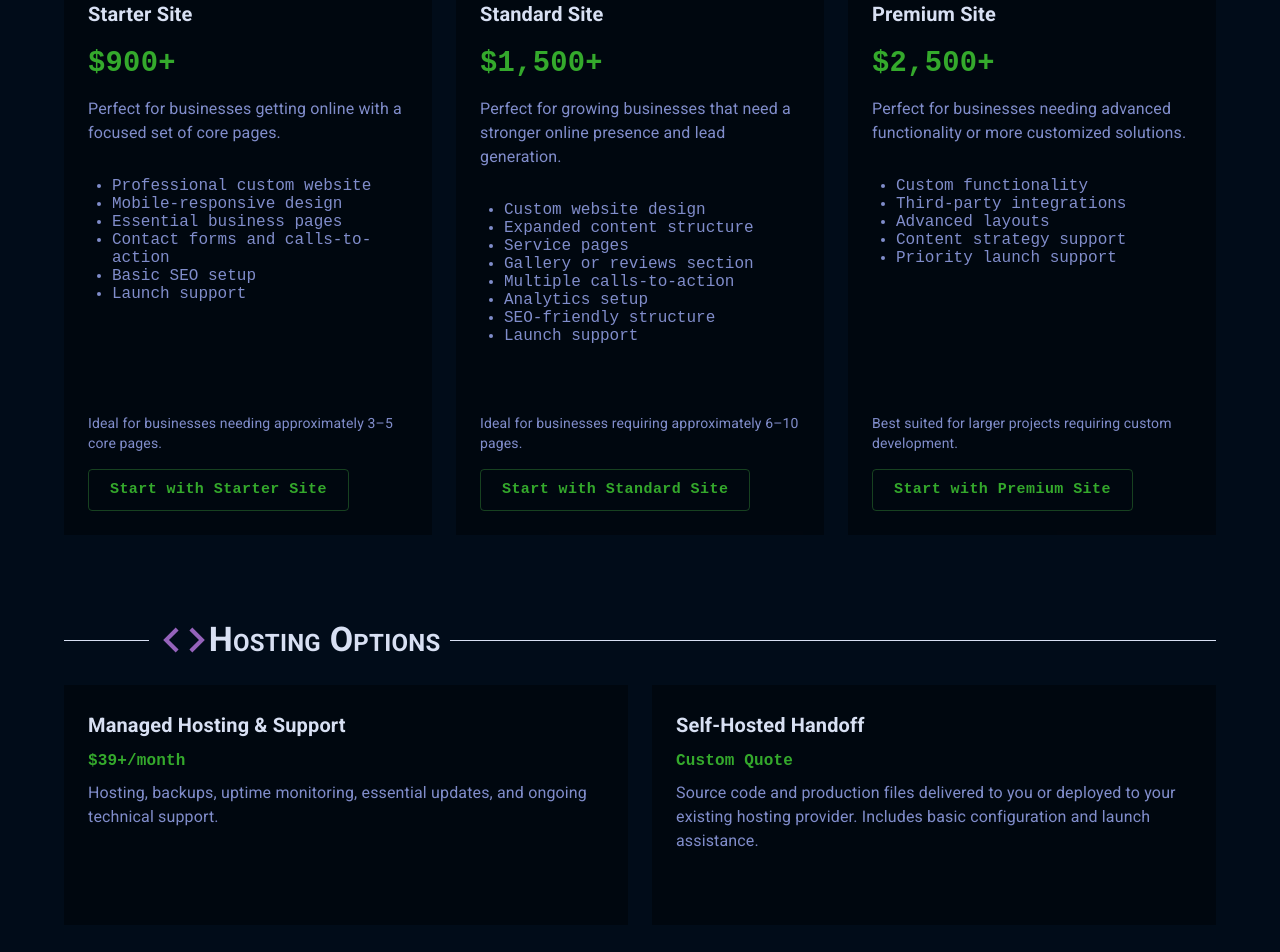
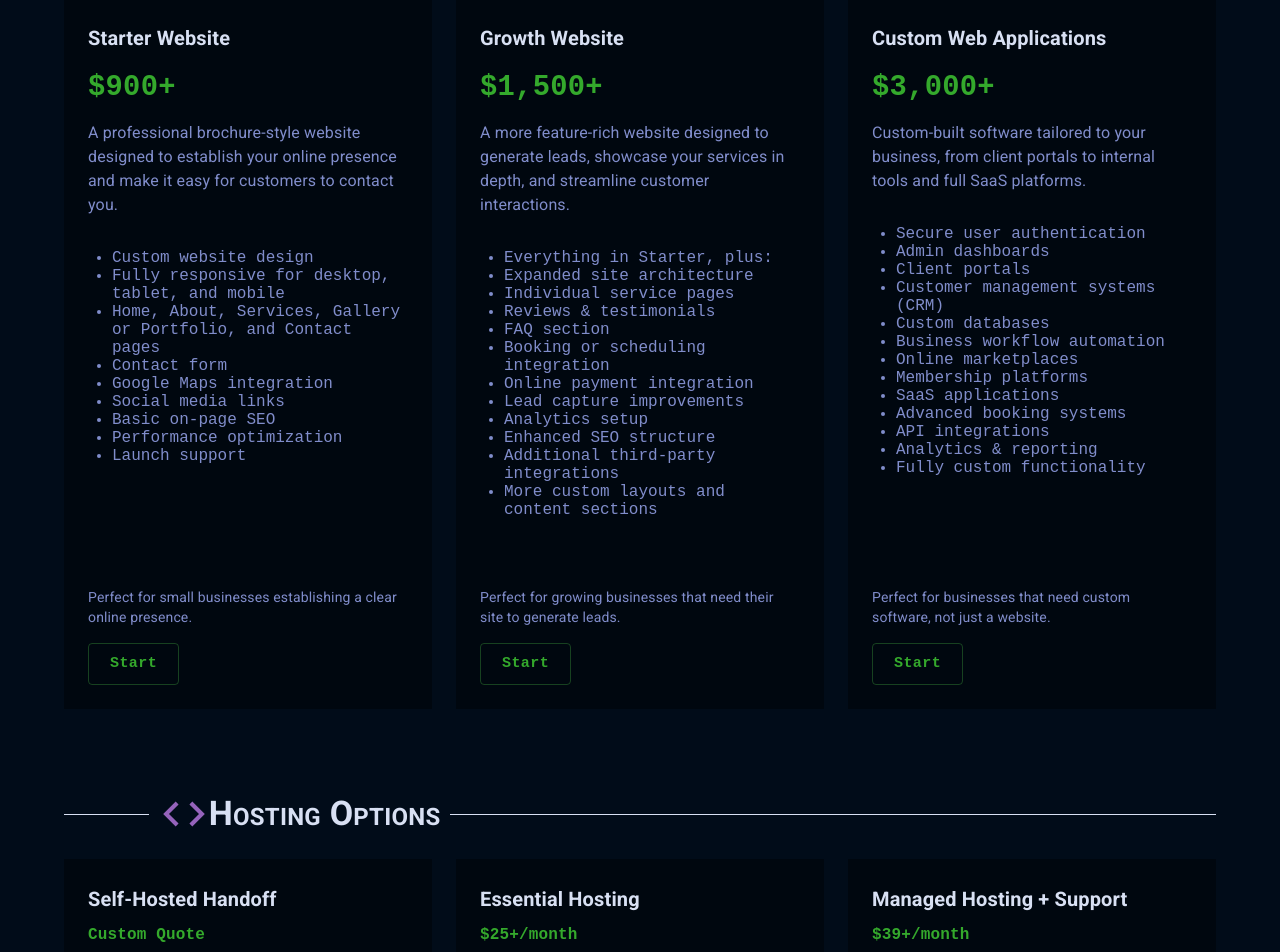
Before and after one commit to logan-barsell/loganb-portfolio, a React (Create React App) app: page /pricing in a window 1280 px wide. Shown: the part 320-1272 px from the top of the page. Built offline with nearby package versions, Linux system fonts and the light colour scheme; no server answers.

Commit message:
updated pricing and proposal defaults

```diff
--- a/src/data/adminNav.js
+++ b/src/data/adminNav.js
@@ -36,9 +36,9 @@ export function resolveStageLabel(stage, apiLabel) {
 
 export function resolvePackageLabel(slug, apiLabel) {
   if (slug && packageLabels[slug]) return packageLabels[slug];
-  if (apiLabel === 'Starter') return 'Starter Site';
-  if (apiLabel === 'Standard') return 'Standard Site';
-  if (apiLabel === 'Premium') return 'Premium Site';
+  if (apiLabel === 'Starter' || apiLabel === 'Starter Site') return 'Starter Website';
+  if (apiLabel === 'Standard' || apiLabel === 'Standard Site') return 'Growth Website';
+  if (apiLabel === 'Premium' || apiLabel === 'Premium Site') return 'Custom Web Applications';
   if (apiLabel === 'Not Sure') return 'Not Sure Yet';
   return apiLabel || (slug ? packageLabels[slug] : null) || null;
 }
@@ -49,7 +49,7 @@ export const inquiryTypeOptions = [
   { value: 'project', label: 'Project Inquiry' },
 ];
 
-/** Type chip: Contact Message, or package name (Starter Site…), or Project Inquiry. */
+/** Type chip: Contact Message, or package name (Starter Website…), or Project Inquiry. */
 export function inquiryTypeChipLabel(type, packageLabel, packageSlug) {
   if (type === 'contact') return 'Contact Message';
   return resolvePackageLabel(packageSlug, packageLabel) || 'Project Inquiry';
--- a/src/data/hostingPlans.js
+++ b/src/data/hostingPlans.js
@@ -11,21 +11,21 @@ export const HOSTING_PLAN_META = {
   },
   hosting_39: {
     key: 'hosting_39',
-    label: 'Managed Hosting — $39/month',
+    label: 'Managed Hosting + Support — $39/month',
     amountCents: 3900,
     envKey: 'STRIPE_HOSTING_PRICE_ID_39',
     defaultPriceId: 'price_temp_hosting_39',
   },
   hosting_25: {
     key: 'hosting_25',
-    label: 'Managed Hosting — $25/month',
+    label: 'Essential Hosting — $25/month',
     amountCents: 2500,
     envKey: 'STRIPE_HOSTING_PRICE_ID_25',
     defaultPriceId: 'price_temp_hosting_25',
   },
   hosting_10: {
     key: 'hosting_10',
-    label: 'Managed Hosting — $10/month',
+    label: 'Hosting — $10/month',
     amountCents: 1000,
     envKey: 'STRIPE_HOSTING_PRICE_ID_10',
     defaultPriceId: 'price_temp_hosting_10',
--- a/src/data/intakeOptions.js
+++ b/src/data/intakeOptions.js
@@ -26,8 +26,8 @@ export const timelineOptions = [
 export const budgetOptions = [
   { value: 'under-900', label: 'Under $900' },
   { value: '900-1500', label: '$900–$1,500' },
-  { value: '1500-2500', label: '$1,500–$2,500' },
-  { value: '2500-plus', label: '$2,500+' },
+  { value: '1500-2500', label: '$1,500–$3,000' },
+  { value: '2500-plus', label: '$3,000+' },
   { value: 'not-sure', label: 'Not Sure Yet' },
 ];
 
--- a/src/data/pricing.js
+++ b/src/data/pricing.js
@@ -1,69 +1,91 @@
 export const sitePackages = [
   {
     id: 'starter',
-    name: 'Starter Site',
+    name: 'Starter Website',
     price: '$900',
     description:
-      'Perfect for businesses getting online with a focused set of core pages.',
+      'A professional brochure-style website designed to establish your online presence and make it easy for customers to contact you.',
     highlights: [
-      'Professional custom website',
-      'Mobile-responsive design',
-      'Essential business pages',
-      'Contact forms and calls-to-action',
-      'Basic SEO setup',
+      'Custom website design',
+      'Fully responsive for desktop, tablet, and mobile',
+      'Home, About, Services, Gallery or Portfolio, and Contact pages',
+      'Contact form',
+      'Google Maps integration',
+      'Social media links',
+      'Basic on-page SEO',
+      'Performance optimization',
       'Launch support',
     ],
-    helperText: 'Ideal for businesses needing approximately 3–5 core pages.',
+    helperText: 'Perfect for small businesses establishing a clear online presence.',
   },
   {
     id: 'business',
-    name: 'Standard Site',
+    name: 'Growth Website',
     price: '$1,500',
     description:
-      'Perfect for growing businesses that need a stronger online presence and lead generation.',
+      'A more feature-rich website designed to generate leads, showcase your services in depth, and streamline customer interactions.',
     highlights: [
-      'Custom website design',
-      'Expanded content structure',
-      'Service pages',
-      'Gallery or reviews section',
-      'Multiple calls-to-action',
+      'Everything in Starter, plus:',
+      'Expanded site architecture',
+      'Individual service pages',
+      'Reviews & testimonials',
+      'FAQ section',
+      'Booking or scheduling integration',
+      'Online payment integration',
+      'Lead capture improvements',
       'Analytics setup',
-      'SEO-friendly structure',
-      'Launch support',
+      'Enhanced SEO structure',
+      'Additional third-party integrations',
+      'More custom layouts and content sections',
     ],
-    helperText: 'Ideal for businesses requiring approximately 6–10 pages.',
+    helperText: 'Perfect for growing businesses that need their site to generate leads.',
   },
   {
     id: 'growth',
-    name: 'Premium Site',
-    price: '$2,500',
+    name: 'Custom Web Applications',
+    price: '$3,000',
     description:
-      'Perfect for businesses needing advanced functionality or more customized solutions.',
+      'Custom-built software tailored to your business, from client portals to internal tools and full SaaS platforms.',
     highlights: [
-      'Custom functionality',
-      'Third-party integrations',
-      'Advanced layouts',
-      'Content strategy support',
-      'Priority launch support',
+      'Secure user authentication',
+      'Admin dashboards',
+      'Client portals',
+      'Customer management systems (CRM)',
+      'Custom databases',
+      'Business workflow automation',
+      'Online marketplaces',
+      'Membership platforms',
+      'SaaS applications',
+      'Advanced booking systems',
+      'API integrations',
+      'Analytics & reporting',
+      'Fully custom functionality',
     ],
-    helperText: 'Best suited for larger projects requiring custom development.',
+    helperText: 'Perfect for businesses that need custom software, not just a website.',
   },
 ];
 
 export const hostingPlans = [
   {
-    id: 'hosting',
-    name: 'Managed Hosting & Support',
-    price: '$39/month',
-    description:
-      'Hosting, backups, uptime monitoring, essential updates, and ongoing technical support.',
-  },
-  {
     id: 'self-hosted',
     name: 'Self-Hosted Handoff',
     price: 'Custom Quote',
     description:
-      'Source code and production files delivered to you or deployed to your existing hosting provider. Includes basic configuration and launch assistance.',
+      'Source code and production files delivered to you or deployed to your existing hosting provider. Includes basic configuration and launch assistance. Ongoing maintenance and server support are not included.',
+  },
+  {
+    id: 'essential',
+    name: 'Essential Hosting',
+    price: '$25/month',
+    description:
+      'Secure cloud hosting, SSL certificate, automatic backups, security updates, and uptime monitoring.',
+  },
+  {
+    id: 'hosting',
+    name: 'Managed Hosting + Support',
+    price: '$39/month',
+    description:
+      'Everything in Essential, plus minor content updates and ongoing technical support.',
   },
 ];
 
@@ -71,7 +93,7 @@ export const pricingFaqs = [
   {
     question: 'Are these fixed prices?',
     answer:
-      'These are starting prices. Every project receives a personalized scope and final proposal based on your goals, pages, and features.',
+      'These are starting prices. Every project is unique and receives a personalized proposal based on its scope, functionality, and goals.',
   },
   {
     question: 'How does payment work?',
@@ -81,12 +103,12 @@ export const pricingFaqs = [
   {
     question: 'Do I have to use your hosting?',
     answer:
-      'No. Managed hosting is optional. I can provide your website’s source code and production files, or help deploy it to your existing hosting provider for a one-time setup fee. Ongoing maintenance and server support are not included with self-hosted websites.',
+      'No. You can choose Self-Hosted Handoff, Essential Hosting ($25/month), or Managed Hosting + Support ($39/month). Self-hosted options include a one-time setup fee; ongoing maintenance and server support are not included.',
   },
   {
     question: 'What if I am not sure which package I need?',
     answer:
-      'Start a project and share your goals. I will recommend the right fit and send a clear proposal before any work begins.',
+      'Start a project and share your goals. I will recommend Starter, Growth, or a Custom Web Application and send a clear proposal before any work begins.',
   },
 ];
 
--- a/src/data/proposalDefaults.js
+++ b/src/data/proposalDefaults.js
@@ -5,7 +5,7 @@ import { DEFAULT_HOSTING_PLAN, resolveHostingPlan } from "./hostingPlans";
 const PACKAGE_CENTS = {
   starter: 90000,
   business: 150000,
-  growth: 250000,
+  growth: 300000,
 };
 
 function centsToDollarsInput(cents) {
@@ -48,9 +48,9 @@ const FALLBACK_DEFAULTS = {
 const PACKAGE_DEFAULTS = {
   starter: {
     summary:
-      "A focused Starter Site that gets your business online with a clear set of core pages and a professional first impression.",
+      "A focused Starter Website that establishes your online presence with a clear set of core pages and a professional first impression.",
     scope:
-      "Design and build a custom starter marketing website (approximately 3–5 core pages). Includes mobile-responsive layout, essential business pages, contact form and CTAs, basic SEO setup, and launch support.",
+      "Design and build a custom starter brochure-style website. Includes responsive layout for desktop, tablet, and mobile; Home, About, Services, Gallery or Portfolio, and Contact pages; contact form; Google Maps; social links; basic on-page SEO; performance optimization; and launch support.",
     deliverables: (
       sitePackages.find((p) => p.id === "starter")?.highlights || []
     ).join("\n"),
@@ -64,9 +64,9 @@ const PACKAGE_DEFAULTS = {
   },
   business: {
     summary:
-      "A Standard Site built to strengthen your online presence and help generate leads with a clear structure and strong calls-to-action.",
+      "A Growth Website built to generate leads, showcase your services in depth, and streamline customer interactions.",
     scope:
-      "Design and build a custom standard marketing website (approximately 6–10 pages). Includes expanded content structure, service pages, gallery or reviews section where needed, multiple CTAs, analytics setup, SEO-friendly structure, and launch support.",
+      "Design and build a custom Growth Website that includes everything in Starter, plus expanded site architecture, individual service pages, reviews and testimonials, FAQ, booking or scheduling and online payment integrations as scoped, lead capture improvements, analytics setup, enhanced SEO structure, and additional third-party integrations.",
     deliverables: (
       sitePackages.find((p) => p.id === "business")?.highlights || []
     ).join("\n"),
@@ -80,14 +80,14 @@ const PACKAGE_DEFAULTS = {
   },
   growth: {
     summary:
-      "A Premium Site for businesses that need advanced functionality, custom layouts, or deeper integrations beyond a standard marketing site.",
+      "A Custom Web Application tailored to your business—from client portals and admin tools to workflow automation and SaaS-style platforms.",
     scope:
-      "Design and build a custom premium website with advanced layouts and agreed custom functionality. Includes third-party integrations as scoped, content strategy support as needed, priority launch support, and a more tailored delivery plan.",
+      "Design and build custom software based on your requirements. Scope may include authentication, dashboards, client portals, custom databases, workflow automation, API integrations, analytics and reporting, and other agreed application features. Exact deliverables are confirmed in this proposal before work begins.",
     deliverables: (
       sitePackages.find((p) => p.id === "growth")?.highlights || []
     ).join("\n"),
     exclusions: `${SHARED_EXCLUSIONS}\nFeatures or integrations not listed in Scope / Deliverables`,
-    timelineSummary: "4–6 weeks after kickoff and content handoff",
+    timelineSummary: "4–8 weeks after kickoff and requirements lock, depending on complexity",
     revisionLimit: 3,
     paymentSchedule: DEFAULT_PAYMENT_SCHEDULE,
     designAmountCents: PACKAGE_CENTS.growth,
@@ -123,19 +123,21 @@ const PACKAGE_DEFAULTS = {
       "Custom website design and development based on the requirements discussed. Scope, pages, and features will be confirmed in this proposal before work begins.",
   },
   hosting: {
-    summary: "Managed hosting and ongoing technical support for your website.",
+    summary: "Managed Hosting + Support for your website.",
     scope:
-      "Provide managed hosting, backups, uptime monitoring, essential updates, and ongoing technical support for your website.",
+      "Provide Managed Hosting + Support: secure cloud hosting, SSL, automatic backups, security updates, uptime monitoring, minor content updates, and ongoing technical support.",
     deliverables: [
       "Managed hosting setup",
-      "Automated backups",
+      "SSL certificate",
+      "Automatic backups",
+      "Security updates",
       "Uptime monitoring",
-      "Essential platform updates",
+      "Minor content updates",
       "Ongoing technical support",
     ].join("\n"),
     exclusions: [
       "New feature development or redesign work",
-      "Copywriting or content updates beyond minor technical fixes",
+      "Copywriting or content updates beyond minor edits",
       "Paid advertising or SEO campaigns",
     ].join("\n"),
     timelineSummary: "Setup within 1 week of kickoff",
--- a/src/data/services.js
+++ b/src/data/services.js
@@ -46,39 +46,40 @@ export const services = [
   },
   {
     id: 'hosting-support',
-    title: 'Managed Hosting & Support',
+    title: 'Managed Hosting + Support',
     short:
       'Professional hosting, maintenance, and support without the technical hassle.',
     whoFor:
       'Business owners who want their website professionally managed without worrying about hosting, updates, or technical maintenance.',
     included: [
-      'Reliable hosting',
-      'SSL configuration',
-      'Backups',
-      'Monitoring',
+      'Secure cloud hosting',
+      'SSL certificate',
+      'Automatic backups',
       'Security updates',
-      'Small maintenance fixes',
-      'Domain and DNS guidance',
-      'Ongoing technical support',
+      'Uptime monitoring',
+      'Minor content updates',
+      'Technical support',
     ],
     outcome:
       'Peace of mind knowing your website stays online, secure, backed up, and professionally maintained.',
+    note:
+      'Essential Hosting ($25/month) is also available on the Pricing page for hosting without ongoing content updates and support.',
     priceLabel: 'Starting at $39/month',
     packageSlug: 'hosting',
   },
   {
     id: 'custom-features',
-    title: 'Custom Website Features',
+    title: 'Custom Web Applications',
     short:
-      'Purpose-built tools and integrations for needs beyond a standard website.',
+      'Purpose-built software and integrations for needs beyond a marketing website.',
     whoFor:
-      'Businesses that need functionality beyond a standard marketing website.',
+      'Businesses with unique processes that need portals, dashboards, workflows, or other custom application features.',
     examples: [
+      'Client portals',
+      'Admin dashboards',
       'Booking systems',
-      'Customer portals',
       'Membership areas',
       'API integrations',
-      'Custom forms',
       'Automation workflows',
       'Business-specific functionality',
     ],
@@ -91,10 +92,11 @@ export const services = [
       'Documentation',
     ],
     outcome:
-      'Custom features designed specifically around how your business operates.',
+      'Custom software designed specifically around how your business operates.',
     note:
-      'Pricing depends on the complexity and scope of the requested functionality. A personalized proposal will be provided after discussing your requirements.',
-    priceLabel: 'Custom Quote',
-    packageSlug: 'custom',
+      'Pricing depends on complexity and scope. Custom Web Applications start at $3,000+. A personalized proposal is provided after discussing your requirements.',
+    priceLabel: 'Starting at $3,000+',
+    packageSlug: 'growth',
+    ctaLabel: 'Start a Project',
   },
 ];
--- a/src/pages/Pricing.js
+++ b/src/pages/Pricing.js
@@ -22,8 +22,9 @@ const Pricing = () => {
     <Box sx={{ pb: 6 }}>
       <Section title="Pricing">
         <Typography sx={{ color: colors.muted, mb: 4, maxWidth: 720 }}>
-          Transparent starting prices. Every project receives a personalized scope and final
-          proposal.
+          Transparent starting prices. Every project is unique—the prices below are starting points,
+          with each project receiving a personalized proposal based on its scope, functionality, and
+          goals.
         </Typography>
         <Grid container spacing={3}>
           {sitePackages.map((pkg) => (
@@ -63,7 +64,7 @@ const Pricing = () => {
                   {pkg.helperText}
                 </Typography>
                 <CtaButton to={`/start?package=${pkg.id}`} sx={{ mt: 2, alignSelf: 'flex-start' }}>
-                  Start with {pkg.name}
+                  Start
                 </CtaButton>
               </Box>
             </Grid>
@@ -74,7 +75,7 @@ const Pricing = () => {
       <Section title="Hosting Options">
         <Grid container spacing={3}>
           {hostingPlans.map((plan) => (
-            <Grid item xs={12} sm={6} key={plan.id}>
+            <Grid item xs={12} md={4} key={plan.id}>
               <Box sx={{ p: 3, backgroundColor: colors.cardBg, height: '100%' }}>
                 <Typography variant="h6" sx={{ color: colors.text, fontWeight: 600 }}>
                   {plan.name}
@@ -93,8 +94,8 @@ const Pricing = () => {
 
       <Section title="Custom Projects">
         <Typography sx={{ color: colors.muted, mb: 3, maxWidth: 720 }}>
-          Need something outside these packages? Share your goals and I&apos;ll prepare a custom
-          estimate. {paymentScheduleNote}
+          Need a redesign or something outside these packages? Share your goals and I&apos;ll
+          prepare a custom estimate. {paymentScheduleNote}
         </Typography>
         <CtaButton to="/start?package=custom">Start with Custom Site</CtaButton>
       </Section>
--- a/src/pages/Services.js
+++ b/src/pages/Services.js
@@ -13,7 +13,7 @@ const Services = () => {
       <Section title="Services">
         <Typography sx={{ color: colors.muted, mb: 4, maxWidth: 720 }}>
           Clear offerings for small businesses—whether you need a new site, a redesign, hosting, or
-          custom features.
+          a custom web application.
         </Typography>
         <Grid container spacing={4}>
           {services.map((service) => (
```
Also changed, not shown: src/pages/ProjectPortal.js (+67 -5 lines), public/logo copy.png (added), 1 other file (tests, documents, lock files or other folders).
